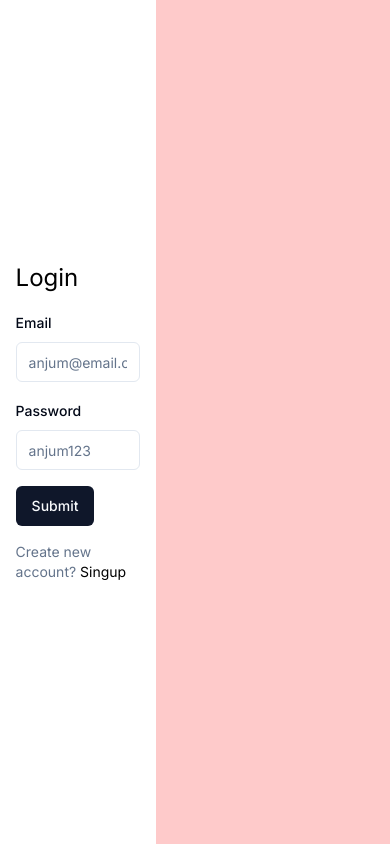
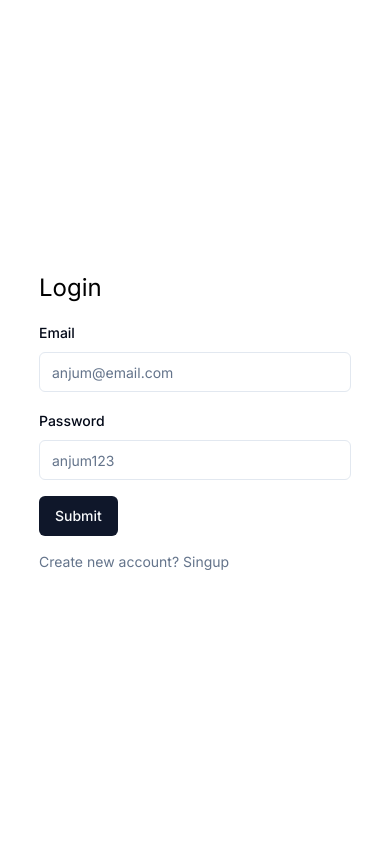
Before and after one commit to mdanjumkamali/blog-client, a Next.js app: page /login in a window 390 px wide. Built offline with nearby package versions, Linux system fonts and the light colour scheme.

Commit message:
Refactor login page

```diff
--- a/app/(auth)/login/page.tsx
+++ b/app/(auth)/login/page.tsx
@@ -40,7 +40,7 @@ const Login = () => {
   return (
     <div className="flex h-screen">
       {/* form */}
-      <div className="w-[40%] flex items-center justify-center">
+      <div className=" w-full md:w-[40%] flex items-center justify-center">
         <Form {...form}>
           <form
             onSubmit={form.handleSubmit(onSubmit)}
@@ -78,17 +78,14 @@ const Login = () => {
             <Button type="submit">Submit</Button>
             <FormDescription>
               Create new account?
-              <Link href={"/singup"} className="text-black">
-                {" "}
-                Singup
-              </Link>
+              <Link href={"/singup"}> Singup</Link>
             </FormDescription>
           </form>
         </Form>
       </div>
 
       {/* img */}
-      <div className="w-[60%] bg-red-200"></div>
+      <div className="hidden md:block w-[60%] bg-red-200"></div>
     </div>
   );
 };
```
